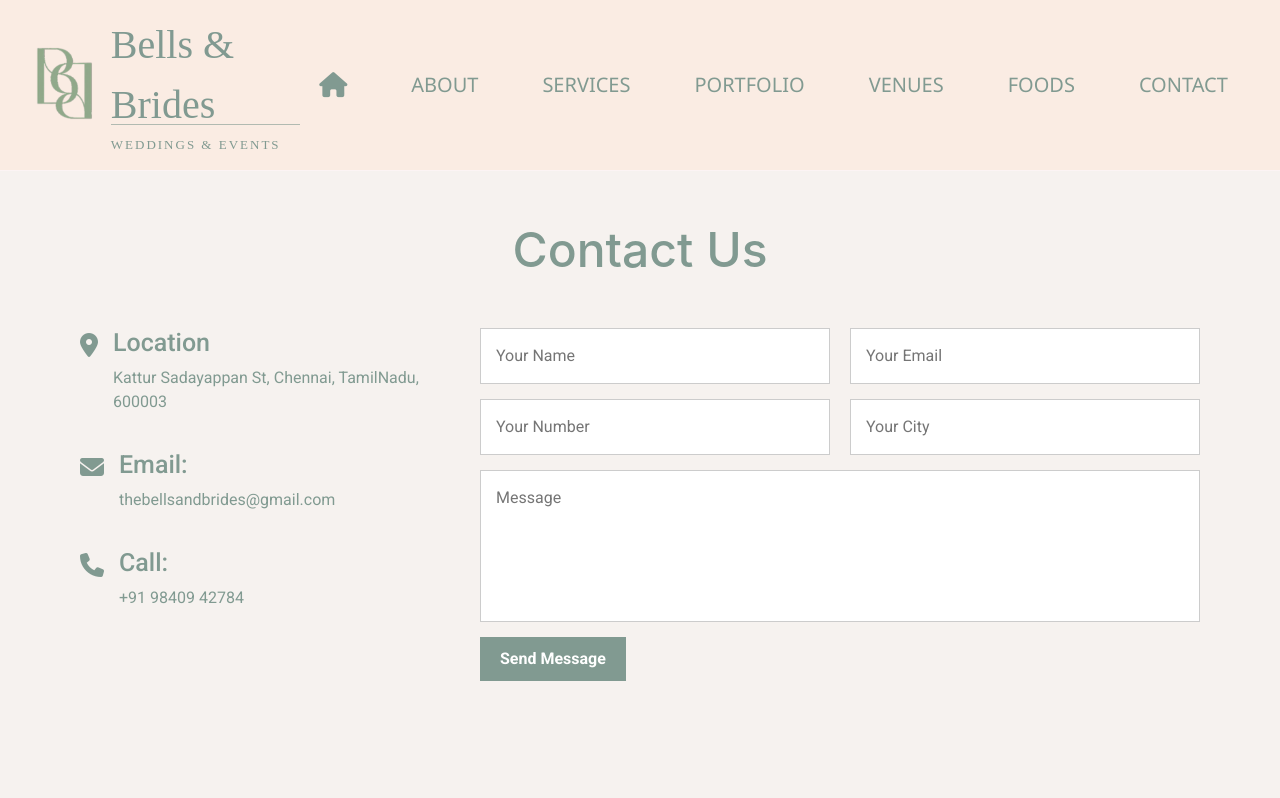
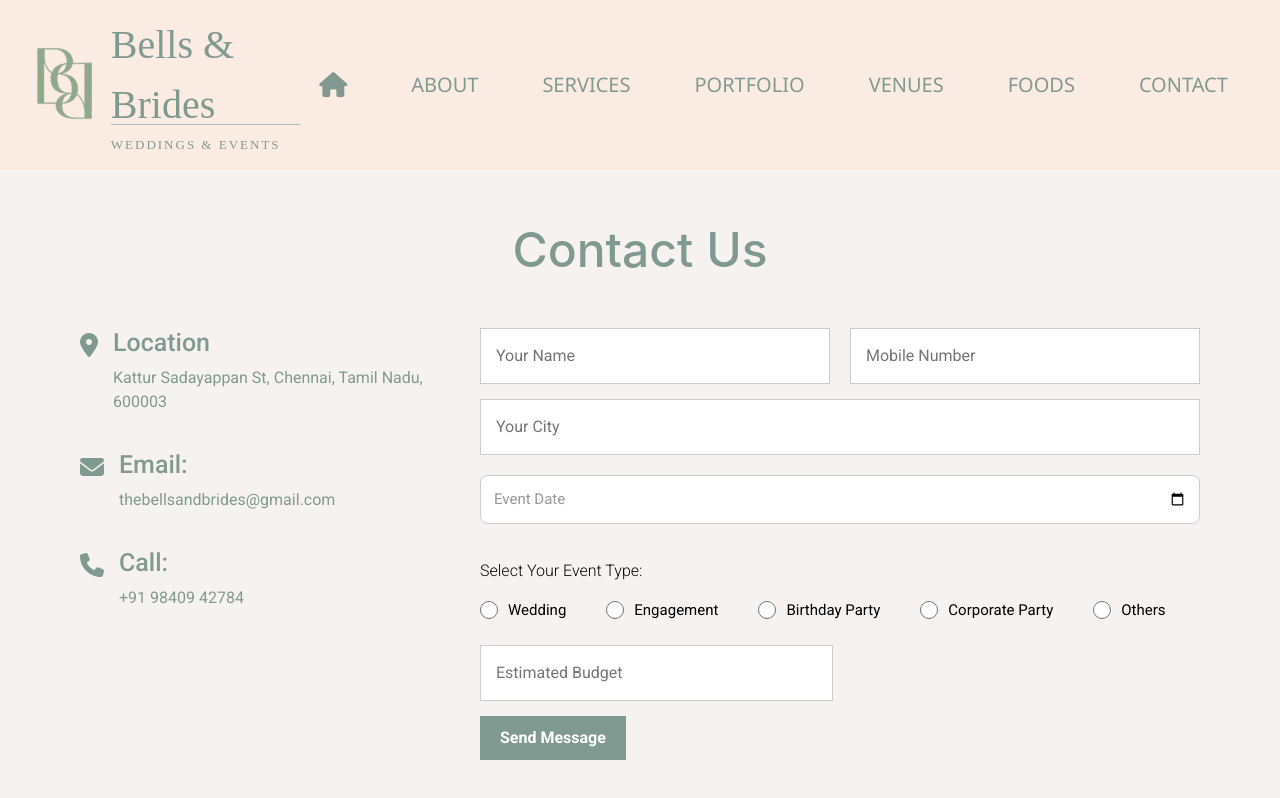
Before and after one commit to Razan-co/bells-and-brides, a React (Vite) app: page /contact in a window 1280 px wide. Shown: the top 798 px of the page. Built offline with nearby package versions, Linux system fonts and the light colour scheme; a web font is replaced by a local one.

Commit message:
update form

```diff
--- a/src/App.jsx
+++ b/src/App.jsx
@@ -15,8 +15,6 @@ export default function App() {
     <>
       <ScrollToTop />
       <Routes>
-        {/* ✅ When visiting "/", redirect to /landing */}
-
         {/* ✅ Landing page inside Layout (so Header appears) */}
         <Route element={<Layout />}>
           <Route path="/" element={<GoogleLanding />} />
--- a/src/components/Contact.jsx
+++ b/src/components/Contact.jsx
@@ -1,63 +1,82 @@
-import React, { useEffect, useRef, useState } from 'react';
-import '../css/contact.css';
-import AOS from 'aos';
-import 'aos/dist/aos.css';
+import React, { useEffect, useState } from "react";
+import "../css/contact.css";
+import AOS from "aos";
+import "aos/dist/aos.css";
 
 function Contact() {
-  const form = useRef();
+  const [formData, setFormData] = useState({
+    name: "",
+    mobile: "",
+    city: "",
+    eventDate: "",
+    eventType: "",
+    budget: "",
+  });
+
+  const [status, setStatus] = useState("");
   const [sending, setSending] = useState(false);
-  const [resultMsg, setResultMsg] = useState('');
 
-  // ⚙️ Initialize AOS
   useEffect(() => {
-    AOS.init({ duration: 1000, offset: 100, easing: 'ease-in-out', once: true });
-    document.body.classList.add('no-scroll');
-    return () => document.body.classList.remove('no-scroll');
+    AOS.init({ duration: 1000, offset: 100, easing: "ease-in-out", once: true });
+    document.body.classList.add("no-scroll");
+    return () => document.body.classList.remove("no-scroll");
   }, []);
 
-  // 🚀 Replace EmailJS with Google Sheet submission
-// 🚀 Send data to Google Sheet (works with Apps Script + no CORS issue)
-const sendToGoogleSheet = async (e) => {
+  // ✅ Handle input change
+  const handleChange = (e) => {
+    const { name, value } = e.target;
+    setFormData((prev) => ({ ...prev, [name]: value }));
+  };
+
+  // 🚀 Submit form to Google Sheet (using working URLSearchParams)
+  const handleSubmit = async (e) => {
     e.preventDefault();
     setSending(true);
-  setResultMsg('');
+    setStatus("⏳ Sending...");
 
-  const SCRIPT_URL = 'https://script.google.com/macros/s/AKfycbwL_9DyCoBlr5SP_K64W9M3vK1kP7IpfP4EMXHDD5orMdfKc7cSrlnjqcOguHnd8QKrfQ/exec';
- const formData = {
-    name: form.current.name.value,
-    email: form.current.email.value,
-    phone: form.current.phone.value,
-    city: form.current.city.value,
-    message: form.current.message.value,
-  };
+    const SCRIPT_URL =
+      "https://script.google.com/macros/s/AKfycbxKpDrw9iT52__LVJmzKqAj-IR8gIxR7YeiOJIrkyzwS5hhw1ucgL0T0UNp5DPV5s4Hlw/exec";
 
     try {
-    const response = await fetch(SCRIPT_URL, {
-      method: 'POST',
-      mode: 'no-cors', // ✅ Important: lets browser send to Apps Script
-      headers: {
-        'Content-Type': 'application/json',
-      },
-      body: JSON.stringify(formData),
+      const body = new URLSearchParams({
+        name: formData.name,
+        mobile: formData.mobile,
+        city: formData.city,
+        eventDate: formData.eventDate,
+        eventType: formData.eventType,
+        budget: formData.budget,
       });
 
-    // Even though no-cors hides response, data still saves
-    setResultMsg('✅ Message sent successfully!');
-    form.current.reset();
+      await fetch(SCRIPT_URL, {
+        method: "POST",
+        mode: "no-cors",
+        headers: { "Content-Type": "application/x-www-form-urlencoded" },
+        body: body.toString(),
+      });
+
+      setStatus("✅ Message Sent Successfully!");
+      setFormData({
+        name: "",
+        mobile: "",
+        city: "",
+        eventDate: "",
+        eventType: "",
+        budget: "",
+      });
     } catch (error) {
-    console.error('Error:', error);
-    setResultMsg('❌ Failed to send message. Please try again.');
+      console.error("Error submitting form:", error);
+      setStatus("❌ Failed to send. Please try again.");
     } finally {
       setSending(false);
     }
   };
 
-
-
   return (
     <div className="no-scroll">
       <div className="contact-section">
-        <h2 className="title" data-aos="fade-down">Contact Us</h2>
+        <h2 className="title" data-aos="fade-down">
+          Contact Us
+        </h2>
 
         <div className="contact-container">
           {/* Left Side */}
@@ -66,7 +85,7 @@ const sendToGoogleSheet = async (e) => {
               <i className="fas fa-map-marker-alt icon pink" data-aos="zoom-in" data-aos-delay="200"></i>
               <div>
                 <h4>Location</h4>
-                <p>Kattur Sadayappan St, Chennai, TamilNadu, 600003</p>
+                <p>Kattur Sadayappan St, Chennai, Tamil Nadu, 600003</p>
               </div>
             </div>
 
@@ -87,23 +106,124 @@ const sendToGoogleSheet = async (e) => {
             </div>
           </div>
 
-          {/* Right Side — Form */}
+          {/* Right Side — Wedding Inquiry Form */}
           <form
-            ref={form}
-            onSubmit={sendToGoogleSheet}
+            onSubmit={handleSubmit}
             className="contact-form"
             data-aos="fade-left"
             data-aos-delay="200"
           >
+            {/* Name & Mobile */}
             <div className="form-row">
-              <input type="text" name="name" placeholder="Your Name" required />
-              <input type="email" name="email" placeholder="Your Email" required />
+              <input
+                type="text"
+                name="name"
+                value={formData.name}
+                onChange={handleChange}
+                placeholder="Your Name"
+                required
+              />
+              <input
+                type="text"
+                name="mobile"
+                value={formData.mobile}
+                onChange={handleChange}
+                placeholder="Mobile Number"
+                required
+              />
             </div>
+
+            {/* City & Event Date */}
             <div className="form-row">
-              <input type="text" name="phone" placeholder="Your Number" />
-              <input type="text" name="city" placeholder="Your City" />
+              <input
+                type="text"
+                name="city"
+                value={formData.city}
+                onChange={handleChange}
+                placeholder="Your City"
+                required
+              />
+            <div className="custom-date-input">
+  <input
+    type="date"
+    name="eventDate"
+    value={formData.eventDate}
+    onChange={handleChange}
+    required
+  />
+  {!formData.eventDate && (
+    <span className="date-placeholder">Event Date</span>
+  )}
 </div>
-            <textarea name="message" placeholder="Message" rows="5" required />
+            </div>
+
+            {/* Event Type */}
+            <div style={{ marginBottom: "1.5rem" }}>
+              <label
+                style={{
+                  color: "#070707",
+                  fontWeight: "300",
+                  display: "block",
+                  marginTop: "20px",
+                  marginBottom: "16px",
+                  fontSize: "16px",
+                }}
+              >
+                Select Your Event Type:
+              </label>
+              <div
+                style={{
+                  display: "flex",
+                  flexWrap: "wrap",
+                  gap: "20px 40px",
+                  color: "#000",
+                  fontSize: "15px",
+                }}
+              >
+                {["Wedding", "Engagement", "Birthday Party", "Corporate Party", "Others"].map(
+                  (type) => (
+                    <label
+                      key={type}
+                      style={{
+                        display: "flex",
+                        alignItems: "center",
+                        gap: "10px",
+                        cursor: "pointer",
+                      }}
+                    >
+                      <input
+                        type="radio"
+                        name="eventType"
+                        value={type}
+                        checked={formData.eventType === type}
+                        onChange={handleChange}
+                        required
+                        style={{
+                          accentColor: "#819A91",
+                          width: "18px",
+                          height: "18px",
+                          cursor: "pointer",
+                        }}
+                      />
+                      {type}
+                    </label>
+                  )
+                )}
+              </div>
+            </div>
+
+            {/* Estimated Budget */}
+            <div className="form-group">
+              <input
+                type="text"
+                name="budget"
+                value={formData.budget}
+                onChange={handleChange}
+                placeholder="Estimated Budget"
+                required
+              />
+            </div>
+
             <button
               type="submit"
               className="submit-btn"
@@ -111,10 +231,10 @@ const sendToGoogleSheet = async (e) => {
               data-aos-delay="300"
               disabled={sending}
             >
-              {sending ? 'Sending...' : 'Send Message'}
+              {sending ? "Sending..." : "Send Message"}
             </button>
 
-            {resultMsg && <p className="result-msg">{resultMsg}</p>}
+            {status && <p className="result-msg">{status}</p>}
           </form>
         </div>
       </div>
--- a/src/components/GoogleLanding.jsx
+++ b/src/components/GoogleLanding.jsx
@@ -8,11 +8,13 @@ import { Link } from "react-router-dom";
 export default function GoogleLanding() {
  const [formData, setFormData] = useState({
   name: "",
-    email: "",
-    phone: "",
+  mobile: "",
   city: "",
-    message: "",
+  eventDate: "",
+  eventType: "",
+  budget: "",
 });
+
   const [status, setStatus] = useState("");
 
   useEffect(() => {
@@ -31,7 +33,8 @@ export default function GoogleLanding() {
 
   // handle input
 const handleChange = (e) => {
-    setFormData({ ...formData, [e.target.name]: e.target.value });
+  const { name, value } = e.target;
+  setFormData({ ...formData, [name]: value });
 };
 
   // 🚀 handle submit - send to Google Sheet
@@ -40,32 +43,41 @@ export default function GoogleLanding() {
   setStatus("⏳ Sending...");
 
   const SCRIPT_URL =
-      "https://script.google.com/macros/s/AKfycbwL_9DyCoBlr5SP_K64W9M3vK1kP7IpfP4EMXHDD5orMdfKc7cSrlnjqcOguHnd8QKrfQ/exec";
+    "https://script.google.com/macros/s/AKfycbxKpDrw9iT52__LVJmzKqAj-IR8gIxR7YeiOJIrkyzwS5hhw1ucgL0T0UNp5DPV5s4Hlw/exec";
 
   try {
+    const body = new URLSearchParams({
+      name: formData.name,
+      mobile: formData.mobile,
+      city: formData.city,
+      eventDate: formData.eventDate,
+      eventType: formData.eventType,
+      budget: formData.budget,
+    });
+
     await fetch(SCRIPT_URL, {
       method: "POST",
-        mode: "no-cors", // ✅ bypass CORS
-        headers: {
-          "Content-Type": "application/json",
-        },
-        body: JSON.stringify(formData),
+      mode: "no-cors",
+      headers: { "Content-Type": "application/x-www-form-urlencoded" },
+      body: body.toString(),
     });
 
-      // Even though we can’t read the response, it still submits fine
     setStatus("✅ Message Sent Successfully!");
     setFormData({
       name: "",
-        email: "",
-        phone: "",
+      mobile: "",
       city: "",
-        message: "",
+      eventDate: "",
+      eventType: "",
+      budget: "",
     });
   } catch (error) {
     console.error("Error submitting form:", error);
     setStatus("❌ Failed to send. Please try again.");
   }
 };
+
+
 
   return (
     <div className="google-landing">
@@ -136,6 +148,7 @@ export default function GoogleLanding() {
   data-aos-delay="200"
   style={{ maxWidth: "600px", width: "100%" }}
 >
+  {/* Name & Mobile */}
   <div className="form-row">
     <input
       type="text"
@@ -146,24 +159,17 @@ export default function GoogleLanding() {
       required
     />
     <input
-              type="email"
-              name="email"
-              value={formData.email}
+      type="text"
+      name="mobile"
+      value={formData.mobile}
       onChange={handleChange}
-              placeholder="Your Email"
+      placeholder="Mobile Number"
       required
     />
   </div>
 
+  {/* City & Event Date */}
   <div className="form-row">
-            <input
-              type="text"
-              name="phone"
-              value={formData.phone}
-              onChange={handleChange}
-              placeholder="Your Number"
-              required
-            />
     <input
       type="text"
       name="city"
@@ -172,17 +178,96 @@ export default function GoogleLanding() {
       placeholder="Your City"
       required
     />
+
+<div className="custom-date-input">
+  <input
+    type="date"
+    name="eventDate"
+    value={formData.eventDate}
+    onChange={handleChange}
+    required
+  />
+  {!formData.eventDate && (
+    <span className="date-placeholder">Event Date</span>
+  )}
 </div>
 
-          <textarea
-            name="message"
-            value={formData.message}
+  </div>
+
+  {/* Event Type */}
+<div style={{ marginBottom: "1.5rem" }}>
+  <label
+    style={{
+      color: "#070707ff",
+      fontWeight: "300",
+      display: "block",
+      marginTop:"20px",
+      marginBottom: "16px",
+      fontSize: "16px",
+    }}
+  >
+    Select Your Event Type:
+  </label>
+
+  <div
+    style={{
+      display: "flex",
+      flexWrap: "wrap",
+      gap: "20px 40px",
+      color: "#000000ff",
+      fontSize: "15px",
+    }}
+  >
+    {[
+      "Wedding",
+      "Engagement",
+      "Birthday Party",
+      "Corporate Party",
+      "Others",
+    ].map((type) => (
+      <label
+        key={type}
+        style={{
+          display: "flex",
+          alignItems: "center",
+          gap: "10px",
+          cursor: "pointer",
+        }}
+      >
+        <input
+          type="radio"
+          name="eventType"
+          value={type}
+          checked={formData.eventType === type}
           onChange={handleChange}
-            placeholder="Tell us about your dream wedding"
-            rows="5"
           required
-          ></textarea>
+          style={{
+            accentColor: "#819A91", // 🎨 pink theme accent color (modern browsers)
+            width: "18px",
+            height: "18px",
+            cursor: "pointer",
+          }}
+        />
+        {type}
+      </label>
+    ))}
+  </div>
+</div>
 
+
+  {/* Estimated Budget */}
+  <div className="form-group">
+    <input
+      type="text"
+      name="budget"
+      value={formData.budget}
+      onChange={handleChange}
+      placeholder="Estimated Budget"
+      required
+    />
+  </div>
+
+  {/* Submit Button */}
   <button
     type="submit"
     className="submit-btn"
@@ -196,6 +281,7 @@ export default function GoogleLanding() {
     <p style={{ marginTop: "10px", textAlign: "center" }}>{status}</p>
   )}
 </form>
+
       </section>
 
       {/* Footer */}
--- a/src/css/contact.css
+++ b/src/css/contact.css
@@ -57,6 +57,43 @@
 .pink {
   color: #819A91;
 }
+.custom-date-input {
+  position: relative;
+  width: 100%;
+}
+
+.custom-date-input input[type="date"] {
+  width: 100%;
+  padding: 12px;
+  font-size: 15px;
+  border: 1px solid #ccc;
+  border-radius: 8px;
+  background-color: #fff;
+  color: transparent; /* hide default dd-mm-yyyy text */
+  caret-color: #333;
+}
+
+/* Hide built-in date text when empty */
+.custom-date-input input[type="date"]::-webkit-datetime-edit {
+  color: transparent;
+}
+
+/* When a date is selected, show it normally */
+.custom-date-input input[type="date"]:valid::-webkit-datetime-edit {
+  color: #000;
+}
+
+/* Placeholder text */
+.date-placeholder {
+  position: absolute;
+  left: 14px;
+  top: 50%;
+  transform: translateY(-50%);
+  color: #999;
+  font-size: 15px;
+  pointer-events: none;
+}
+
 
 .contact-form {
   flex: 2;
@@ -81,6 +118,13 @@
   border: 1px solid #ccc;
   font-size: 1rem;
   width: 100%;
+}
+
+.form-group input{
+  padding: 15px;
+  border: 1px solid #ccc;
+  font-size: 1rem;
+  width:49%;
 }
 
 textarea {
@@ -149,6 +193,11 @@ textarea {
     padding: 15px 30px;
   }
 
+  .form-group input{
+  padding: 15px;
+  width:100%;
+}
+
   .form-row {
     flex-direction: column;
     gap: 10px;
@@ -198,6 +247,7 @@ textarea {
     font-size: 0.9rem;
   }
 
+
   .submit-btn {
     padding: 8px 16px;
     font-size: 0.9rem;
```
Lines whose indentation alone changed are shown as unchanged.
